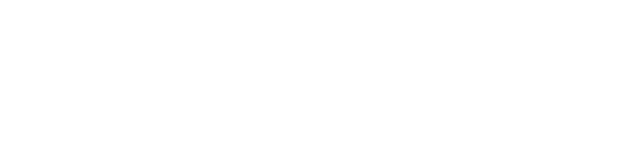
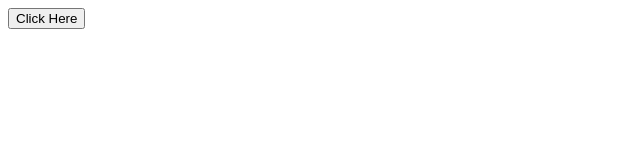
Before and after one commit to Nescious/nescious, a plain HTML site: page index.html in a window 1280 px wide. Shown: the whole page, without its empty margins (0-640 px from the left). Drawn offline with Linux system fonts and the light colour scheme.

Commit message:
Update index.html

```diff
--- a/index.html
+++ b/index.html
@@ -1,9 +1,9 @@
 <!DOCTYPE html>
 <html>
      <head>
-       <title> HTML Cheat sheet</title>
+       <title>GAMES</title>
      </head>
-
      <body>
+          <button onclick=google.com>Click Here</button>
      </body>
 </html>
```
